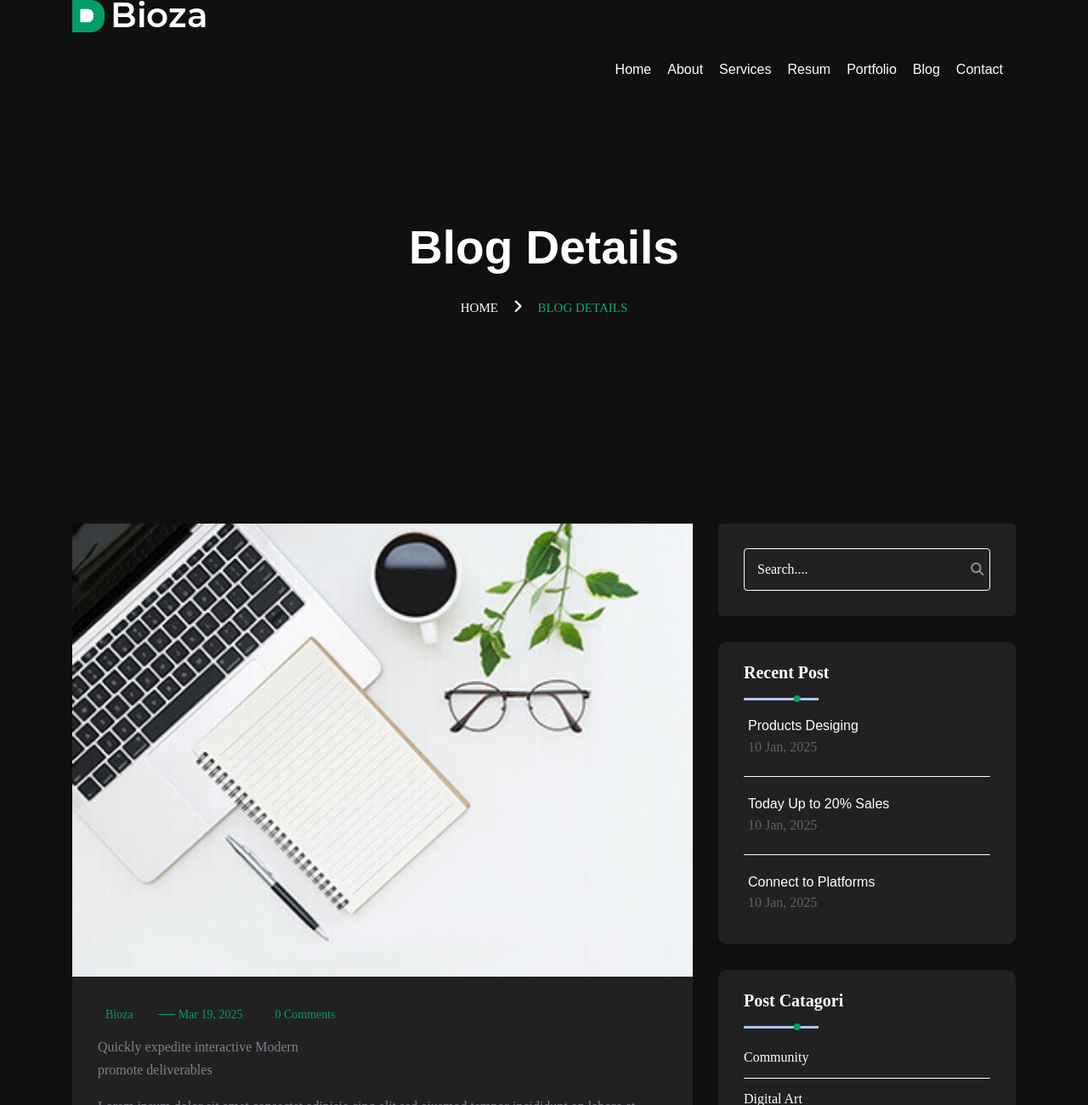
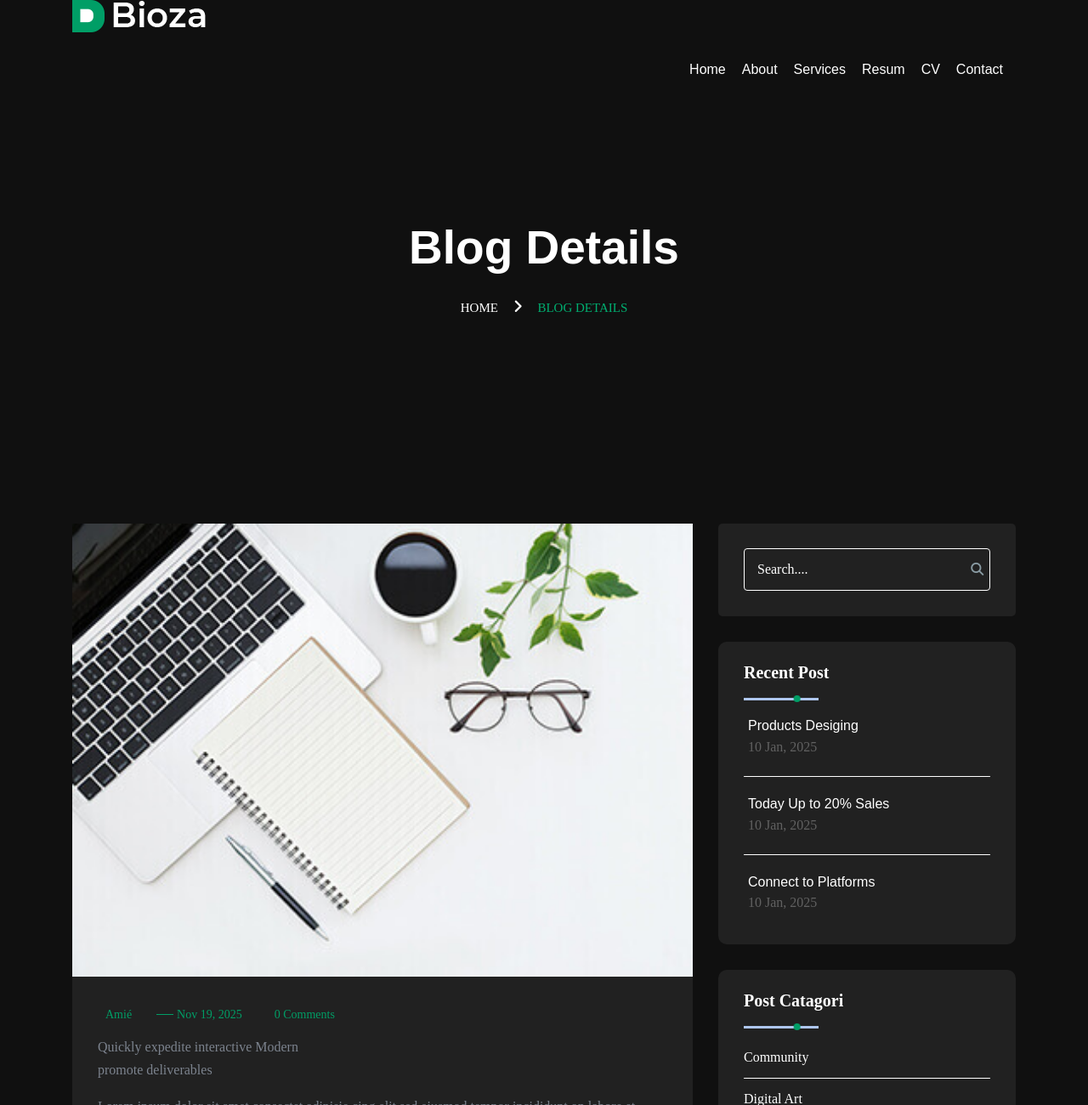
Before and after one commit to amVergara05/port.ami, a plain HTML site: page blog-details.html in a window 1280 px wide. Shown: the top 1300 px of the page at 85% size. Drawn offline with Linux system fonts and the light colour scheme; files that its build step writes are made by us from their sources; files whose address does not match are found by name.

Commit message:
Replace portfolio and blog links with CV

```diff
--- a/blog-details.html
+++ b/blog-details.html
@@ -61,8 +61,7 @@
 								<li><a href="#">about </a></li>
 								<li><a href="#">services</a></li>
 								<li><a href="#">resum </a></li>
-								<li><a href="#">portfolio </a></li>
-								<li><a href="#">blog </a></li>
+								<li><a href="#">CV</a></li>
 								<li><a href="#">contact </a></li>
 							</ul>
 						</div>
@@ -82,8 +81,7 @@
 				<li><a href="#">about </a></li>
 				<li><a href="#">services</a></li>
 				<li><a href="#">resum </a></li>
-				<li><a href="#">portfolio </a></li>
-				<li><a href="#">blog </a></li>
+				<li><a href="#">cv </a></li>
 				<li><a href="#">contact </a></li>
 			</ul>
 		</nav>
@@ -124,8 +122,8 @@
 							<div class="blogs-content">
 								<div class="blog-left">
 									<ul>
-										<li><a href="#"></a> <span>Bioza</span></li>
-										<li class="bf"><a href="#"></a> <span>Mar 19, 2025</span></li>
+										<li><a href="#"></a> <span>Amié</span></li>
+										<li class="bf"><a href="#"></a> <span>Nov 19, 2025</span></li>
 										<li><a href="#"></a> <span> 0 Comments</span></li>
 									</ul>
 								</div>
@@ -144,12 +142,9 @@
 						<div class="paginationss">
 							<div class="paginationss-title">
 								<ul>
-									<li><a href="#"><i class="fa fa-facebook"></i></a></li>
-									<li><a href="#"><i class="fa-brands fa-x-twitter"></i></a></li>
 									<li><a href="#"><i class="fab fa-pinterest"></i></a></li>
 									<li><a href="#"><i class="fab fa-dribbble"></i></a></li>
 									<li><a href="#"><i class="fa fa-linkedin"></i></a></li>
-									<li><a href="#"><i class="fa fa-reddit"></i></a></li>
 								</ul>
 							</div>
 						</div>
```
